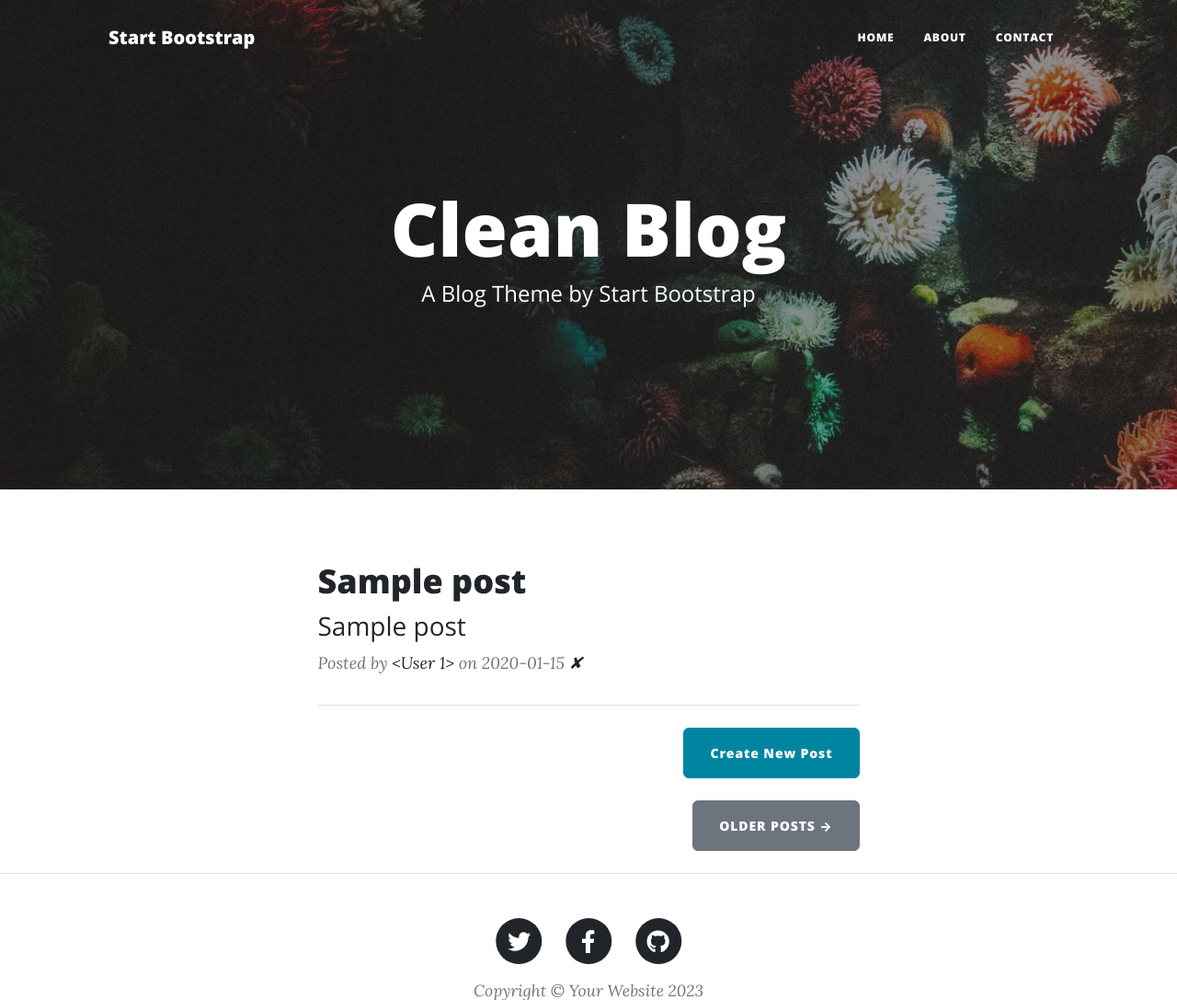
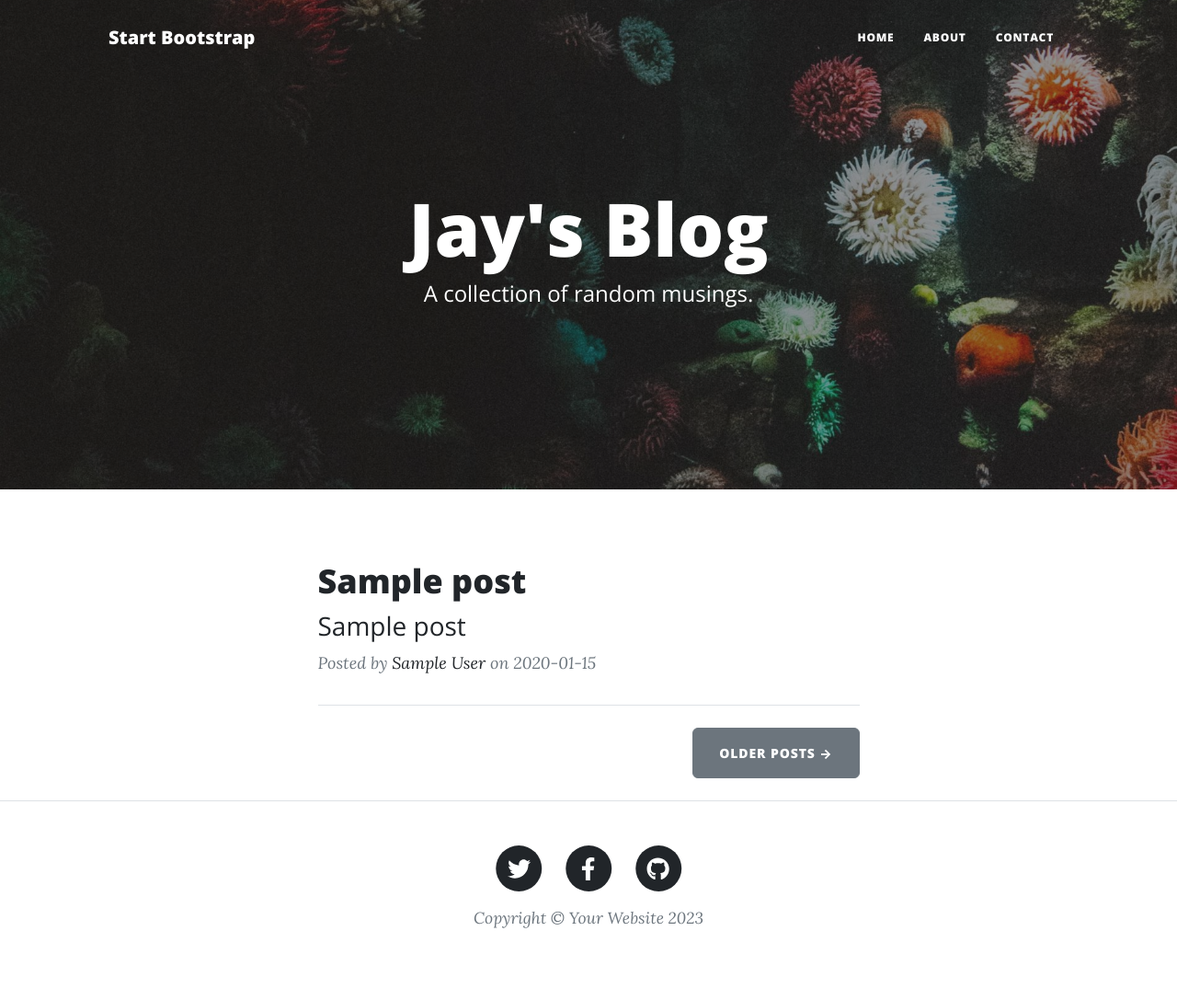
Before and after one commit to ImJ9y/Blog_Template, a Flask app: page / in a window 1280 px wide. Shown: the top 1087 px of the page at 92% size. After the commit the page ends 1009 px from the top, so only its background shows below. Run offline with Flask 3, Linux system fonts and the light colour scheme; tables that the repository leaves empty hold one stand-in row (values such as "Sample post"); some libraries are stand-ins or nearby versions.

Commit message:
Update index.html

```diff
--- a/templates/index.html
+++ b/templates/index.html
@@ -9,8 +9,8 @@
     <div class="row gx-4 gx-lg-5 justify-content-center">
       <div class="col-md-10 col-lg-8 col-xl-7">
         <div class="site-heading">
-          <h1>Clean Blog</h1>
-          <span class="subheading">A Blog Theme by Start Bootstrap</span>
+          <h1>Jay's Blog</h1>
+          <span class="subheading">A collection of random musings.</span>
         </div>
       </div>
     </div>
@@ -27,26 +27,32 @@
           <h2 class="post-title">{{ post.title }}</h2>
           <h3 class="post-subtitle">{{ post.subtitle }}</h3>
         </a>
-        <!-- TODO: Add code to delete posts below -->
         <p class="post-meta">
           Posted by
-          <a href="#">{{post.author}}</a>
+          <!-- post.author.name is now a User object -->
+          <a href="#">{{post.author.name}}</a>
           on {{post.date}}
+          <!-- Only show delete button if user id is 1 (admin user) -->
+          {% if current_user.id == 1: %}
           <a href="{{url_for('delete_post', post_id=post.id) }}">✘</a>
+          {% endif %}
         </p>
-
       </div>
       <!-- Divider-->
       <hr class="my-4" />
       {% endfor %}
 
       <!-- New Post -->
+      <!-- Only show Create Post button if user id is 1 (admin user) -->
+      {% if current_user.id == 1: %}
       <div class="d-flex justify-content-end mb-4">
-      <!-- TODO: Adding new posts -->
-        <div class="clearfix">
-          <a class="btn btn-primary float-right" href="{{url_for('add_new_post')}}">Create New Post</a>
-        </div>
+        <a
+          class="btn btn-primary float-right"
+          href="{{url_for('add_new_post')}}"
+          >Create New Post</a
+        >
       </div>
+      {% endif %}
 
       <!-- Pager-->
       <div class="d-flex justify-content-end mb-4">
```
